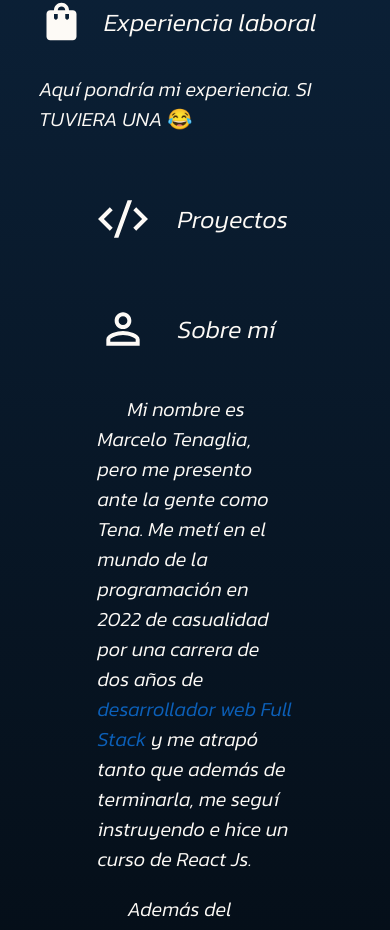
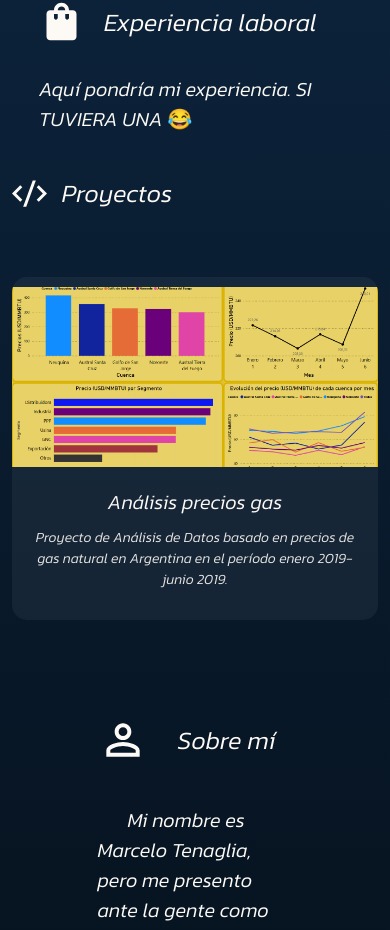
Before and after one commit to marcelotenaglia/Portfolio, a React (Vite) app in the folder portfolio/: page / in a window 390 px wide. Shown: the part 1155-2085 px from the top of the page. Built offline with nearby package versions, Linux system fonts and the light colour scheme.

Commit message:
first proyect: added

```diff
--- /dev/null
+++ b/portfolio/src/components/Proyects/ProjectCard.css
@@ -0,0 +1,70 @@
+.project-card {
+    display: flex;
+    flex-direction: column;
+    background-color: rgba(255, 255, 255, 0.05);
+    border-radius: 15px;
+    overflow: hidden;
+    transition: transform 0.3s ease, box-shadow 0.3s ease;
+    text-decoration: none;
+    color: var(--text-color);
+    max-width: 350px;
+    margin: 20px;
+}
+
+.project-card:hover {
+    transform: translateY(-5px);
+    box-shadow: 0 5px 15px rgba(0, 0, 0, 0.3);
+}
+
+.project-image-container {
+    width: 100%;
+    height: 200px;
+    overflow: hidden;
+}
+
+.project-image {
+    width: 100%;
+    height: 100%;
+    object-fit: cover;
+    transition: transform 0.3s ease;
+}
+
+.project-card:hover .project-image {
+    transform: scale(1.05);
+}
+
+.project-info {
+    padding: 20px;
+}
+
+.project-title {
+    font-size: 24px;
+    margin-bottom: 10px;
+    color: var(--text-color);
+}
+
+.project-description {
+    font-size: 16px;
+    line-height: 1.5;
+    color: var(--text-color);
+    opacity: 0.9;
+}
+
+@media (max-width: 768px) {
+    .project-card {
+        max-width: 100%;
+        margin: 15px 0;
+    }
+
+    .project-image-container {
+        height: 180px;
+    }
+
+    .project-title {
+        font-size: 20px;
+    }
+
+    .project-description {
+        font-size: 14px;
+    }
+}
--- /dev/null
+++ b/portfolio/src/components/Proyects/ProjectCard.tsx
@@ -0,0 +1,28 @@
+import { Link } from 'react-router-dom';
+import './ProjectCard.css';
+
+interface ProjectCardProps {
+    title: string;
+    description: string;
+    image: string;
+    link: string;
+}
+
+export const ProjectCard = ({ title, description, image, link }: ProjectCardProps) => {
+    return (
+        <Link to={link} className="project-card" target="_blank" rel="noopener noreferrer">
+            <div className="project-image-container">
+                <img
+                    src={image}
+                    alt={`Imagen del proyecto ${title}`}
+                    className="project-image"
+                    loading="lazy"
+                />
+            </div>
+            <div className="project-info">
+                <h3 className="project-title">{title}</h3>
+                <p className="project-description">{description}</p>
+            </div>
+        </Link>
+    );
+};
--- a/portfolio/src/components/Proyects/Proyects.css
+++ b/portfolio/src/components/Proyects/Proyects.css
@@ -1,5 +1,6 @@
 .proyect-container {
     display: flex;
+    flex-direction: column;
     margin: 0 25% 0 25%;
     padding-top: 60px;
 }
@@ -7,11 +8,66 @@
 .proyect-title {
     display: flex;
     align-items: center;
-    justify-content: space-between;
+    justify-content: flex-start;
     gap: 30px;
+    margin-bottom: 40px;
 }
 
 .proyect-icon {
     color: #FDFAF6;
     font-size: 50px;
 }
+
+.projects-grid {
+    display: grid;
+    grid-template-columns: repeat(auto-fit, minmax(300px, 1fr));
+    gap: 30px;
+    padding: 20px 0;
+}
+
+@media (max-width: 1200px) {
+    .proyect-container {
+        margin: 0 15% 0 15%;
+    }
+}
+
+@media (max-width: 992px) {
+    .proyect-container {
+        margin: 0 10% 0 10%;
+    }
+}
+
+@media (max-width: 768px) {
+    .proyect-container {
+        margin: 0 5% 0 5%;
+        padding-top: 40px;
+    }
+
+    .proyect-title {
+        gap: 20px;
+        margin-bottom: 30px;
+    }
+
+    .proyect-icon {
+        font-size: 40px;
+    }
+
+    .projects-grid {
+        grid-template-columns: 1fr;
+        gap: 20px;
+    }
+}
+
+@media (max-width: 576px) {
+    .proyect-container {
+        margin: 0 3% 0 3%;
+    }
+
+    .proyect-title {
+        gap: 15px;
+    }
+
+    .proyect-icon {
+        font-size: 35px;
+    }
+}
--- a/portfolio/src/components/Proyects/Proyects.tsx
+++ b/portfolio/src/components/Proyects/Proyects.tsx
@@ -1,17 +1,36 @@
 import './Proyects.css'
 import { RiCodeSSlashFill } from "react-icons/ri";
+import { ProjectCard } from './ProjectCard';
+import proyect1 from '../../assets/photos/dashboard.png';
 
-interface Props {
-    id?: string
-}
+export const Proyects = () => {
+    const projects = [
+        {
+            title: "Análisis precios gas",
+            description: "Proyecto de Análisis de Datos basado en precios de gas natural en Argentina en el período enero 2019-junio 2019.",
+            image: proyect1,
+            link: "https://github.com/marcelotenaglia/portfolio"
+        }
+        // Aquí puedes agregar más proyectos
+    ];
 
-export const Proyects: React.FC<Props> = ({ id }) => {
-    return(
-        <div id={id} className='proyect-container'>
+    return (
+        <div className='proyect-container'>
             <div className='proyect-title'>
                 <RiCodeSSlashFill className='proyect-icon'/>
                 <h1>Proyectos</h1>
             </div>
+            <div className="projects-grid">
+                {projects.map((project, index) => (
+                    <ProjectCard
+                        key={index}
+                        title={project.title}
+                        description={project.description}
+                        image={project.image}
+                        link={project.link}
+                    />
+                ))}
+            </div>
         </div>
     )
 }
```
Also changed, not shown: portfolio/src/assets/photos/dashboard.png (added).
